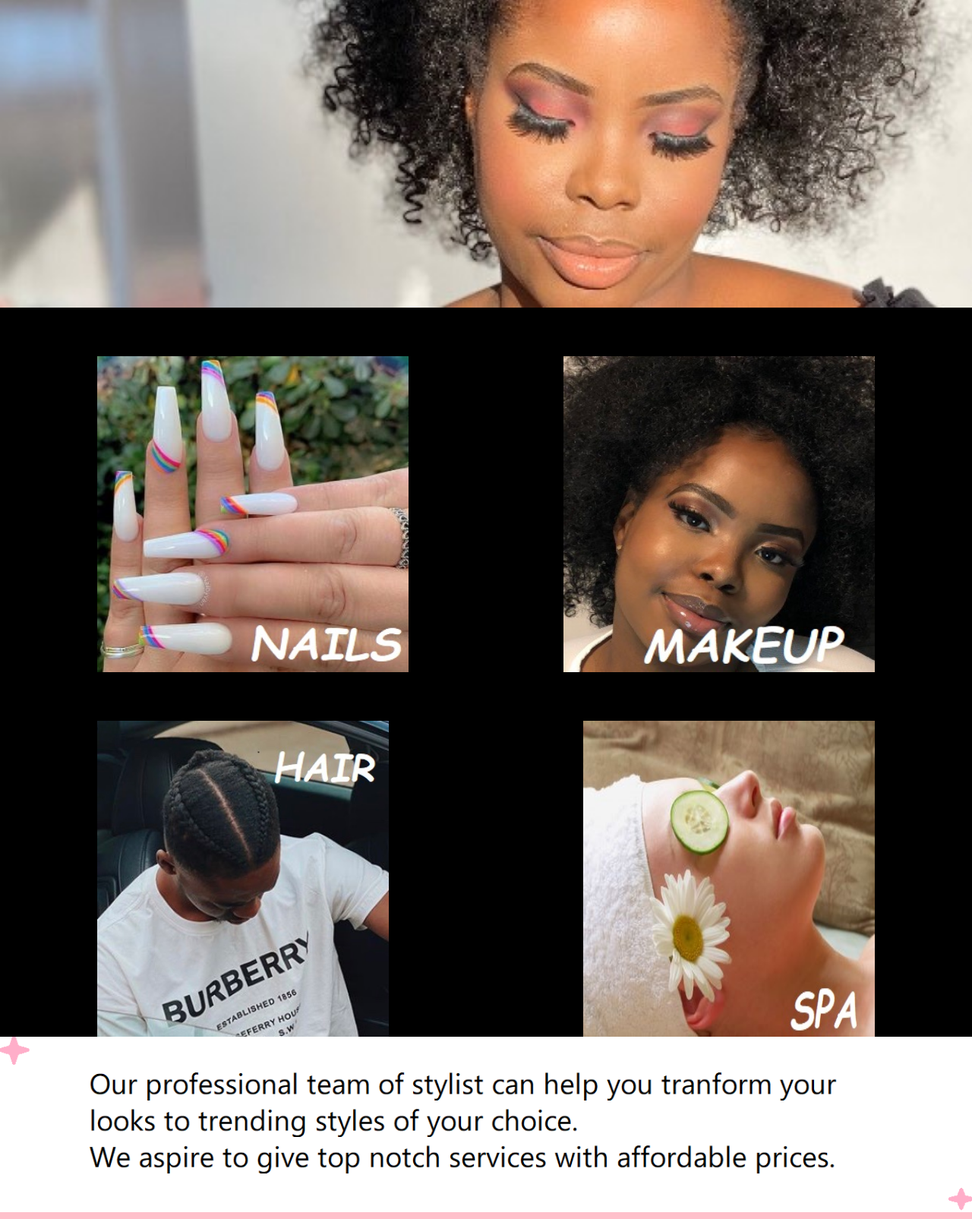
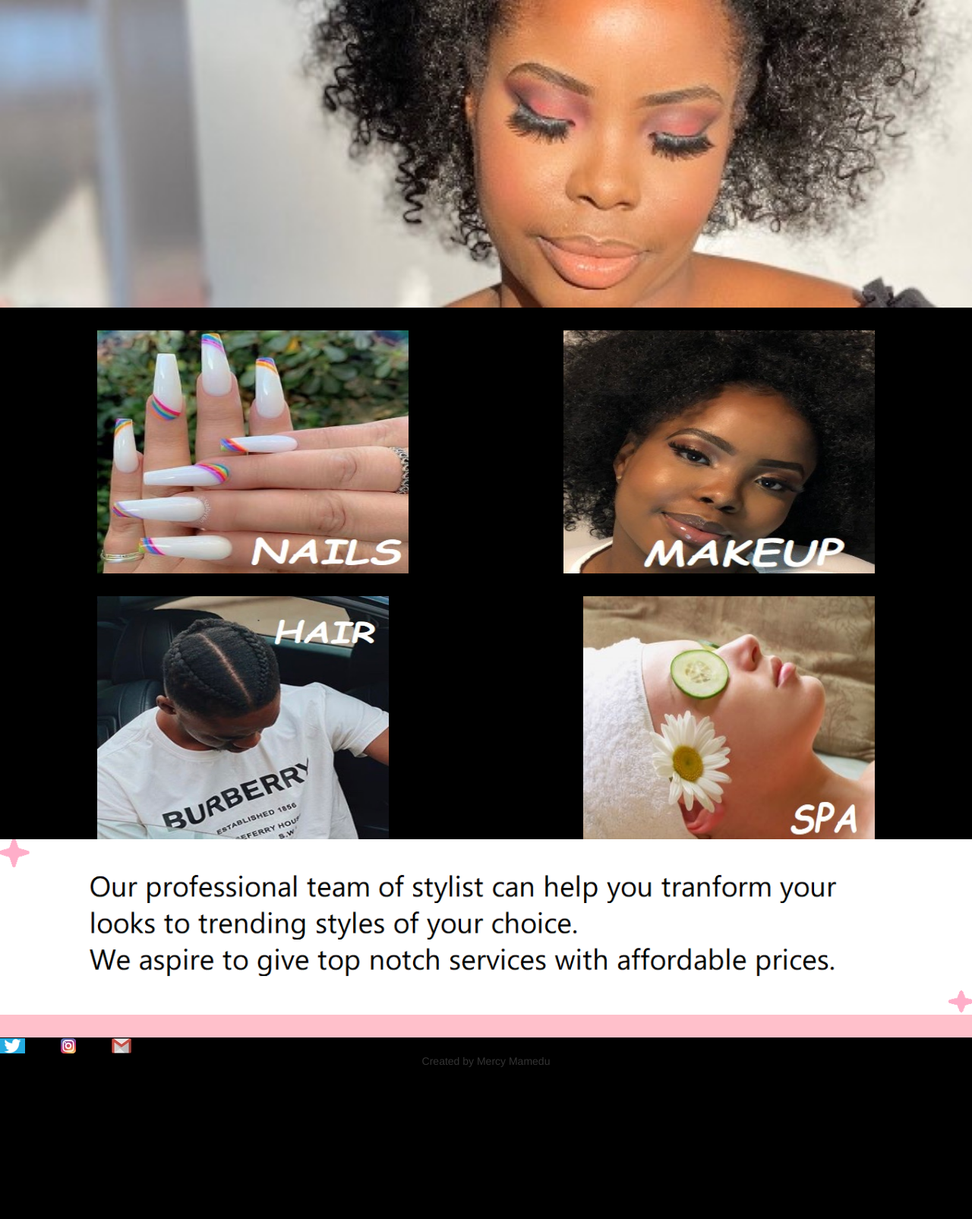
Before and after one commit to mercymam1/beauty, a Django app: page / in a window 1280 px wide. Shown: the part 239-1844 px from the top of the page at 76% size. After the commit the page ends 1644 px from the top, so only its background shows below. Run offline with Django 3.2, Linux system fonts and the light colour scheme; some libraries are stand-ins or nearby versions.

Commit message:
hompage%%%

```diff
--- a/lounge/templates/lounge/post_list.html
+++ b/lounge/templates/lounge/post_list.html
@@ -10,9 +10,8 @@
 <style type="text/css">
 #largebox1{
 width:100% ;
-height: 60%;
+height: 40%;
 background-color: 000000;
-padding-top: 5%;
 padding-left: 10%;
 padding-right: 10%;
 }
@@ -20,8 +19,8 @@ padding-right: 10%;
 width: 40%;
 height: 100%;
 float:left;
+}
 
-}
 #box2{
 width: 40%;
 height: 100%;
@@ -29,22 +28,24 @@ float: right;
 }
 
 #box3{
-padding-top: 5%;
 padding-left: 10%;
 padding-right: 10%;
 width: 50%;
-height: 60%;
+height: 40%;
 float:left;
 background-color: 000000;
 }
 #box4{
-padding-top: 5%;
 padding-left: 10%;
 padding-right: 10%;
 width: 50%;
-height: 60%;
+height: 40%;
 float: right;
 background-color: 000000;
+}
+#gap{
+	width: 100%;
+	height: 30px;
 }
 #footer{
 width: 100%;
@@ -81,27 +82,31 @@ display: inline-block;
 <center><img src="{% static 'IMG_3920.jpg' %}" style= "width : 100%"></center>
 </div>
 
+<div id= "gap">
+</div>
+
 <div id= "largebox1">
 
 <div id= "box1">
-<a href=""><img src="{%static 'nnails.jpg' %}" style="width:100%; height: 100%;" alt=""  /></a>
+<a href=""><img src="{%static 'nnails.jpg' %}" style="width:100%; height: 100%; " alt=""  /></a>
 </div>
 
 <div id= "box2">
-<a href=""><img src= "{% static 'mmakeup.jpg' %}" style="width:100%; height: 100%;" alt="" /></a>
+<a href=""><img src= "{% static 'mmakeup.jpg' %}" style="width:100%;  height: 100%;" alt="" /></a>
 </div>
 
 </div>
 
-
+<div id= "gap">
+</div>
 </div id= "largebox2">
 
 <div id= "box3">
-<a href=""><img src= "{% static 'image.jpg'%}"  style="width:100%; height: 100%;" alt="" /></a>
+<a href=""><img src= "{% static 'image.jpg'%}"  style="width:100%;  height: 100%;" alt="" /></a>
 </div>
 
 <div id= "box4">
-<a href=""><img src= "{% static 'Sspa.jpg'%}"  style="width:100%; height: 100%;" alt=""/></a>
+<a href=""><img src= "{% static 'Sspa.jpg'%}"  style="width:100%;  height: 100%;" alt=""/></a>
 </div>
 
 </div>
```
